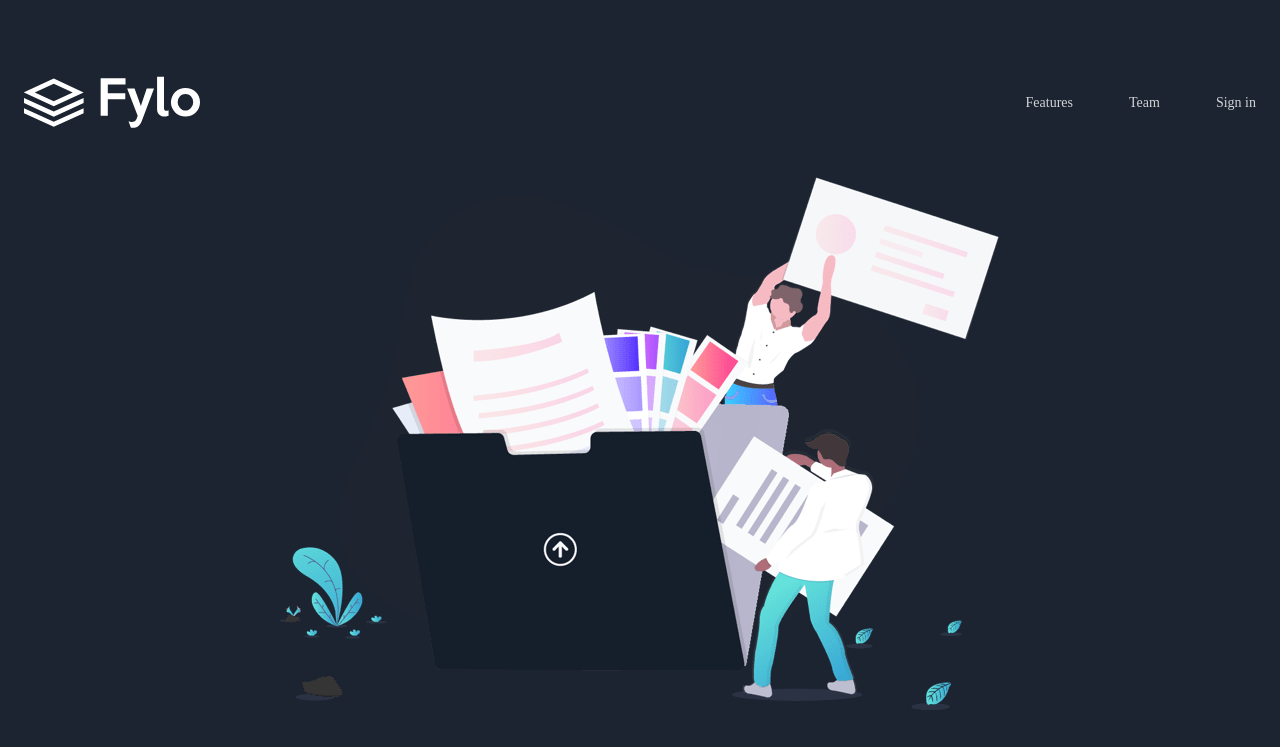
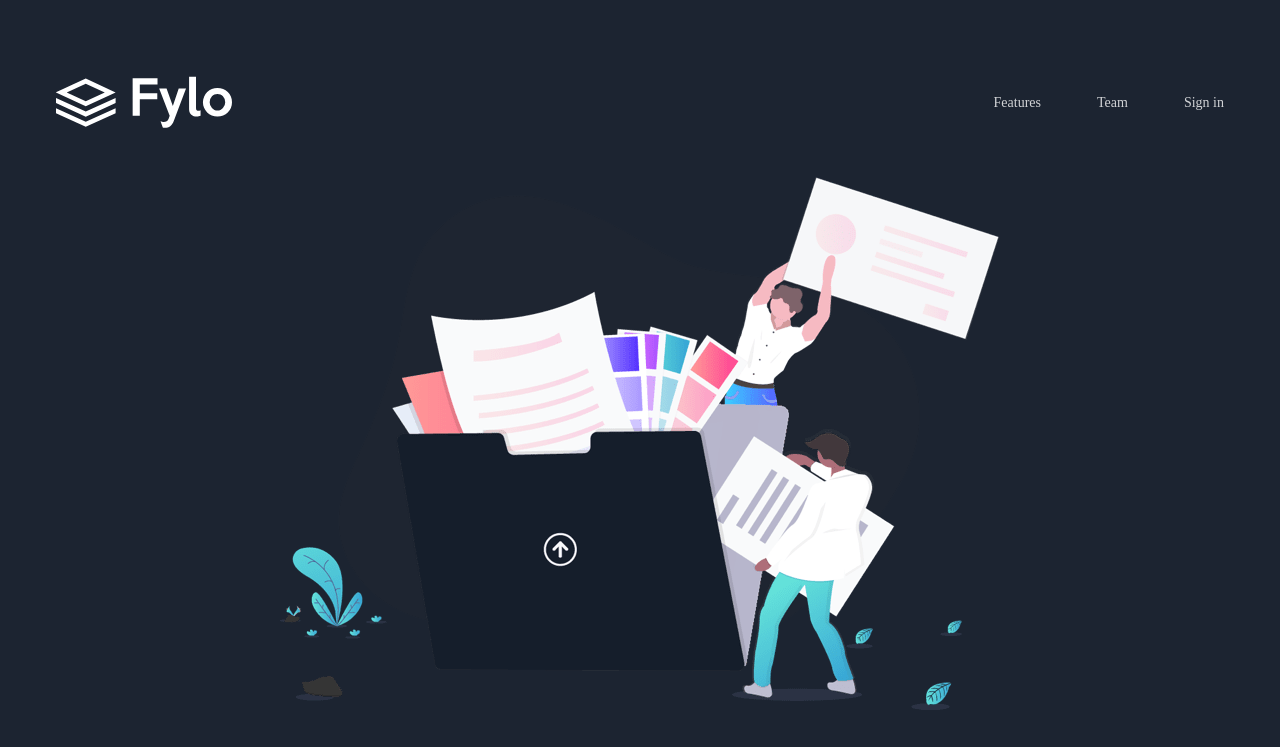
Before and after one commit to AmazingTool777/frontendmentor-fylo-landing-page-html-scss, a website built with Vite: page index.html in a window 1280 px wide. Shown: the top 747 px of the page. Built offline with nearby package versions, Linux system fonts and the light colour scheme; a web font is replaced by a local one.

Commit message:
Navbar padding revamp

```diff
--- a/index.html
+++ b/index.html
@@ -11,7 +11,7 @@
     <!-- Navigation bar -->
     <header class="navbar bg-primary-200">
       <div
-        class="navbar__layout flex justify-between items-center px-6 pt-6 sm:pt-9 md:pt-12 lg:pt-16 pb-12 mx-auto"
+        class="navbar__layout flex justify-between items-center px-6 md:px-8 lg:px-12 xl:px-14 pt-6 sm:pt-9 md:pt-12 lg:pt-16 pb-12 mx-auto"
       >
         <!-- Logo -->
         <a href="#" aria-label="Go to home" class="inline-block">
--- a/scss/parts/_navbar.scss
+++ b/scss/parts/_navbar.scss
@@ -7,7 +7,7 @@
     $max-widths: (
       "md": map-get(rwd.$breakpoints, "md"),
       "lg": map-get(rwd.$breakpoints, "lg"),
-      "xl": 1320px,
+      "xl": 1394px,
     );
 
     @each $bp, $max-width in $max-widths {
```
